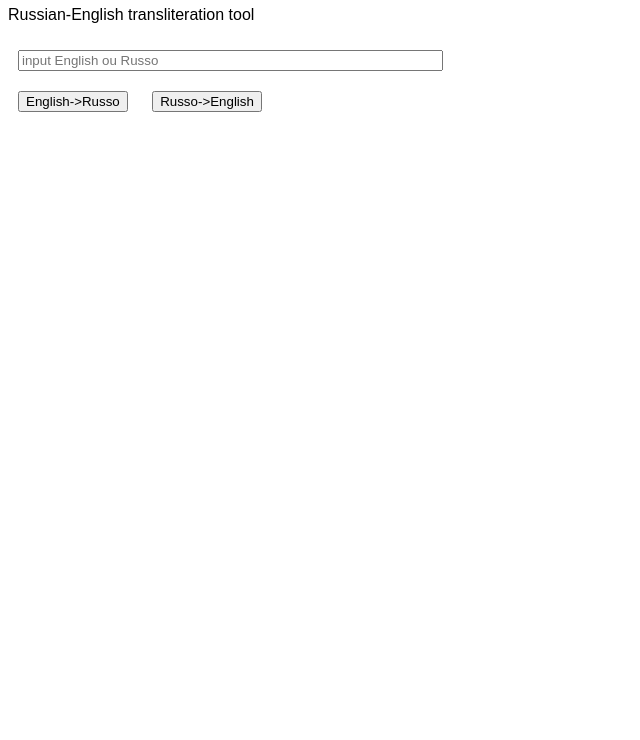
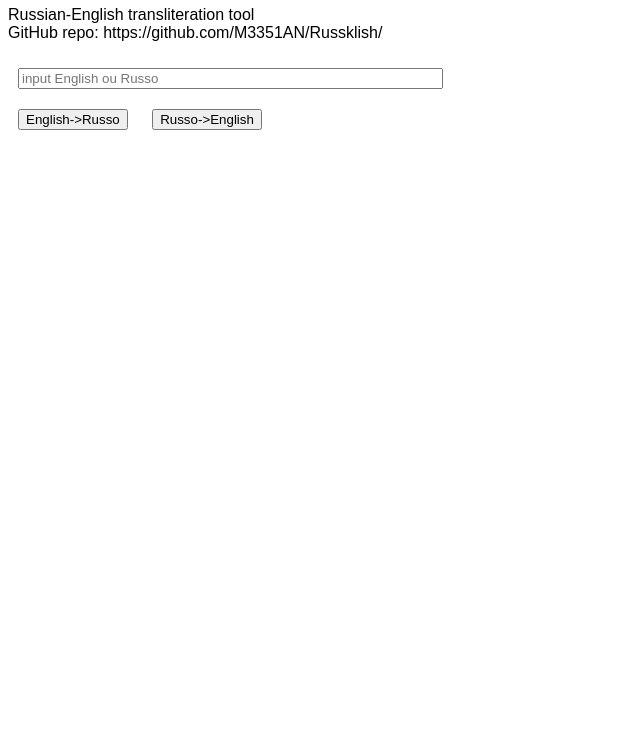
Before and after one commit to M3351AN/Russklish, a plain HTML site: page index.html in a window 1280 px wide. Shown: the part 60-800 px from the top of the page, without its empty margins (0-640 px from the left). Drawn offline with Linux system fonts and the light colour scheme.

Commit message:
add repo url

```diff
--- a/index.html
+++ b/index.html
@@ -17,7 +17,7 @@
 </head>
 <body>
     <h1>russklish</h1>
-    <p>Russian-English transliteration tool</p>
+    <p>Russian-English transliteration tool <br>GitHub repo: https://github.com/M3351AN/Russklish/</p>
     <input id="input" type="text" size="50" placeholder="input English ou Russo">
     <br>
     <button onclick="translateToRussian()">English->Russo</button>
```
